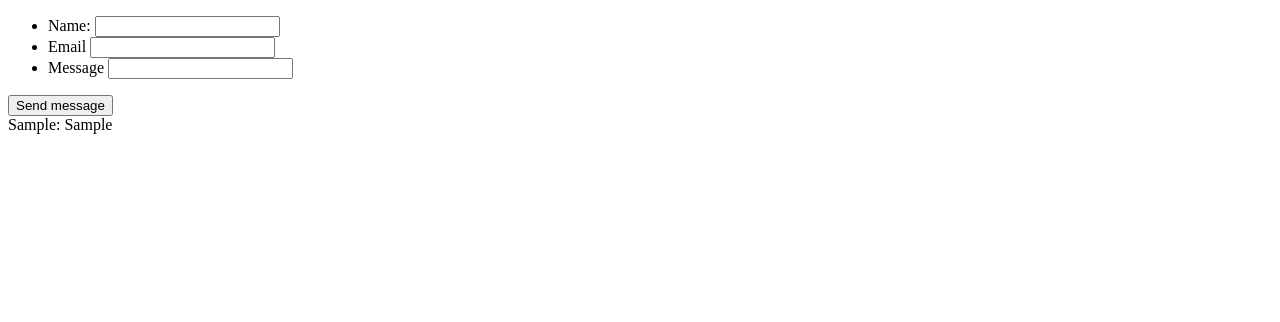
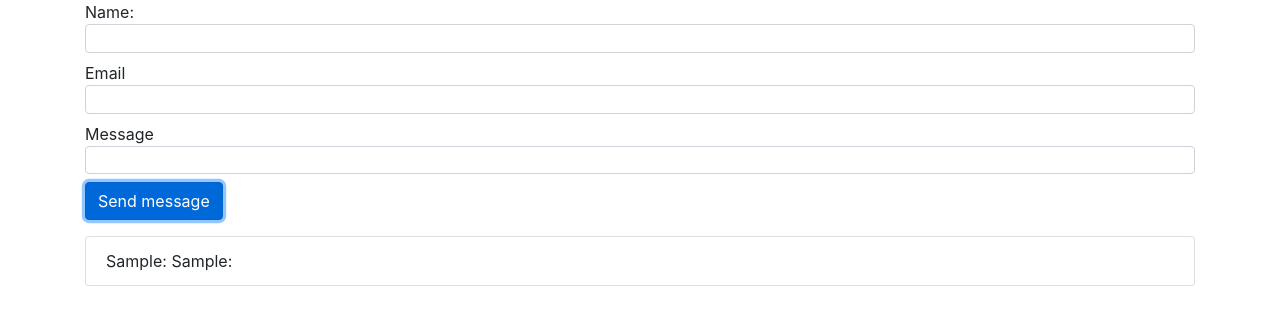
Before and after one commit to Veterok-20/ov4, a plain HTML site: page index.html in a window 1280 px wide. Both pictures are taken after typing "Sample", "name@example.com", "Sample" into the empty fields and a click on the button "Send message". Drawn offline with nearby package versions, Linux system fonts and the light colour scheme.

Commit message:
second commit

```diff
--- a/index.html
+++ b/index.html
@@ -7,24 +7,38 @@
           initial-scale=1.0, maximum-scale=1.0, minimum-scale=1.0">
     <meta http-equiv="X-UA-Compatible" content="ie=edge">
     <title>Document</title>
+     <!-- Bootstrap CSS -->
+
+     <link rel="stylesheet" href="https://cdn.jsdelivr.net/npm/bootstrap@4.5.3/dist/css/bootstrap.min.css" integrity="sha384-TX8t27EcRE3e/ihU7zmQxVncDAy5uIKz4rEkgIXeMed4M0jlfIDPvg6uqKI2xXr2" crossorigin="anonymous">
+     <link rel="stylesheet" href="style.css">
 </head>
 <body>
     <!-- form>ul>li*3>label+input -->
+    <div class="container">
+        <div class="alert alert-danger" role="alert" style = "display: none">
+
+          </div>
     <form action="" id="user_form">
-        <ul>
-            <li>
+
+            <div class="form-group form-group-custom">
                 <label for="name">Name:</label>
-                <input id="name" type="text" name="user_name"></li>
-            <li>
+                <input class="form-control" id="name" type="text" name="user_name">
+            </div>
+            <div class="form-group form-group-custom">
                 <label for="email">Email</label>
-                <input id="email" type="text" name="user_email"></li>
-            <li>
+                <input class="form-control" id="email" type="text" name="user_email">
+        </div>
+            <div class="form-group form-group-custom">
                 <label for="msg">Message</label>
-                <input id="message" type="text" name="user_message"></li>
-        </ul>
-        <button type="submit">Send message</button>
+                <input class="form-control" id="message" type="text" name="user_message">
+    </div>
+
+        <button type="submit" class="btn btn-primary">Send message</button>
     </form>
-    <div id="forum"></div>
+    <ul class="list-group" id="forum"></ul>
+    </div>
+
+
 
     <!-- <input type="button" value="Button">-->
     <!-- <input type="text" placeholder="User name"> -->
@@ -37,8 +51,8 @@
     <!-- div#input-value -->
     <!-- <div id="input-value"></div> -->
     <script src="script.js"></script>
-    <script>
+    <script src="https://code.jquery.com/jquery-3.5.1.slim.min.js" integrity="sha384-DfXdz2htPH0lsSSs5nCTpuj/zy4C+OGpamoFVy38MVBnE+IbbVYUew+OrCXaRkfj" crossorigin="anonymous"></script>
+    <script src="https://cdn.jsdelivr.net/npm/bootstrap@4.5.3/dist/js/bootstrap.bundle.min.js" integrity="sha384-ho+j7jyWK8fNQe+A12Hb8AhRq26LrZ/JpcUGGOn+Y7RsweNrtN/tE3MoK7ZeZDyx" crossorigin="anonymous"></script>
 
-    </script>
 </body>
 </html>
--- a/script.js
+++ b/script.js
@@ -6,6 +6,7 @@
 
 const userForm = document.querySelector("#user_form")
 const forum = document.querySelector("#forum")
+const alertMsg = document.querySelector(".alert")
 console.log(userForm)
 console.dir(userForm)
 // let func = function(event) {
@@ -16,6 +17,20 @@ userForm.addEventListener("submit", function(event) {
     //console.log(event)
     event.preventDefault()
     const formData = new FormData(userForm)
+    if (!(userForm[0].value && userForm[1].value && userForm[2].value)) {
+        const errorMsg = (userForm[0].value ?  "" : "Введите имя<br>") +
+        (userForm[1].value ? "" : "Введите email<br>") +
+        (userForm[2].value ? "" : "Введите сообщение<br>")
+        alertMsg.innerHTML = errorMsg;
+        //alertMsg.style.display = "block"
+        alertMsg.classList.add('show')
+        return
+    }
+
+    alertMsg.innerHTML = '';
+    //alertMsg.style.display = "block"
+    alertMsg.classList.remove('show')
+
     const userMessage = {
         userName: formData.get('user_name'),
         userEmail: formData.get('user_email'),
@@ -25,13 +40,16 @@ userForm.addEventListener("submit", function(event) {
     userForm[1].value = ''
     userForm[2].value = ''
     // formData.set('user_name','')
-    forum.innerHTML += `
-    <div>
-       <sapn>${userMessage.userName}: </span>
-       <sapn>${userMessage.userMessage}</span>
-    </div>`
 
+    // forum.innerHTML += `<li class="list-group-item">
+    //    <sapn>${userMessage.userName}: </span>
+    //    <sapn>${userMessage.userMessage}: </span>
+    // </li>`
 
+    forum.insertAdjacentHTML('afterbegin', `<li class="list-group-item">
+        <sapn>${userMessage.userName}: </span>
+        <sapn>${userMessage.userMessage}: </span>
+     </li>`)
 
 })
 
--- a/style.css
+++ b/style.css
@@ -0,0 +1,21 @@
+.form-group-custom {
+    /* mb.5rem */
+    margin-bottom: 0.5rem
+
+}
+.form-group-custom label {
+    margin-bottom: 0;
+}
+.form-group-custom .form-control {
+    height: 1.8rem;
+    padding-top: .2rem;
+}
+#user_form {
+    margin-bottom: 1rem;
+}
+.alert {
+    display: none;
+}
+.alert.show {
+    display: block;
+}
```
